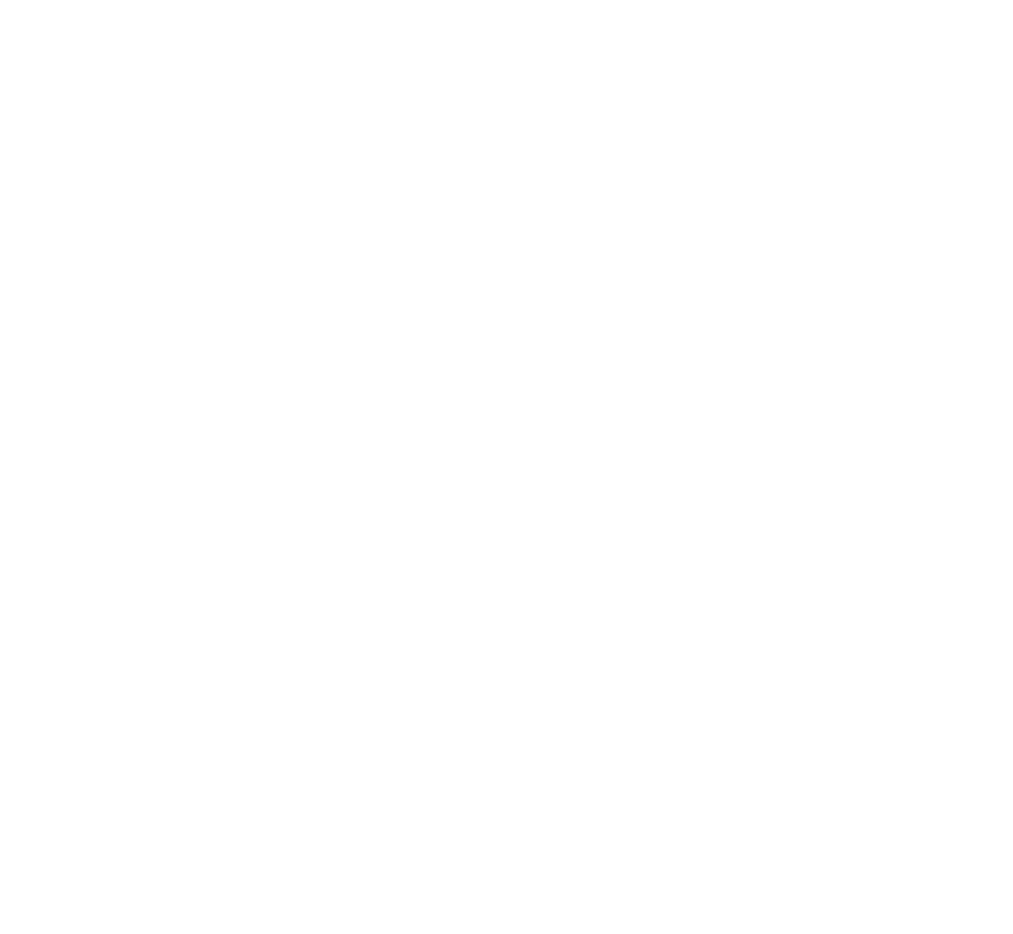
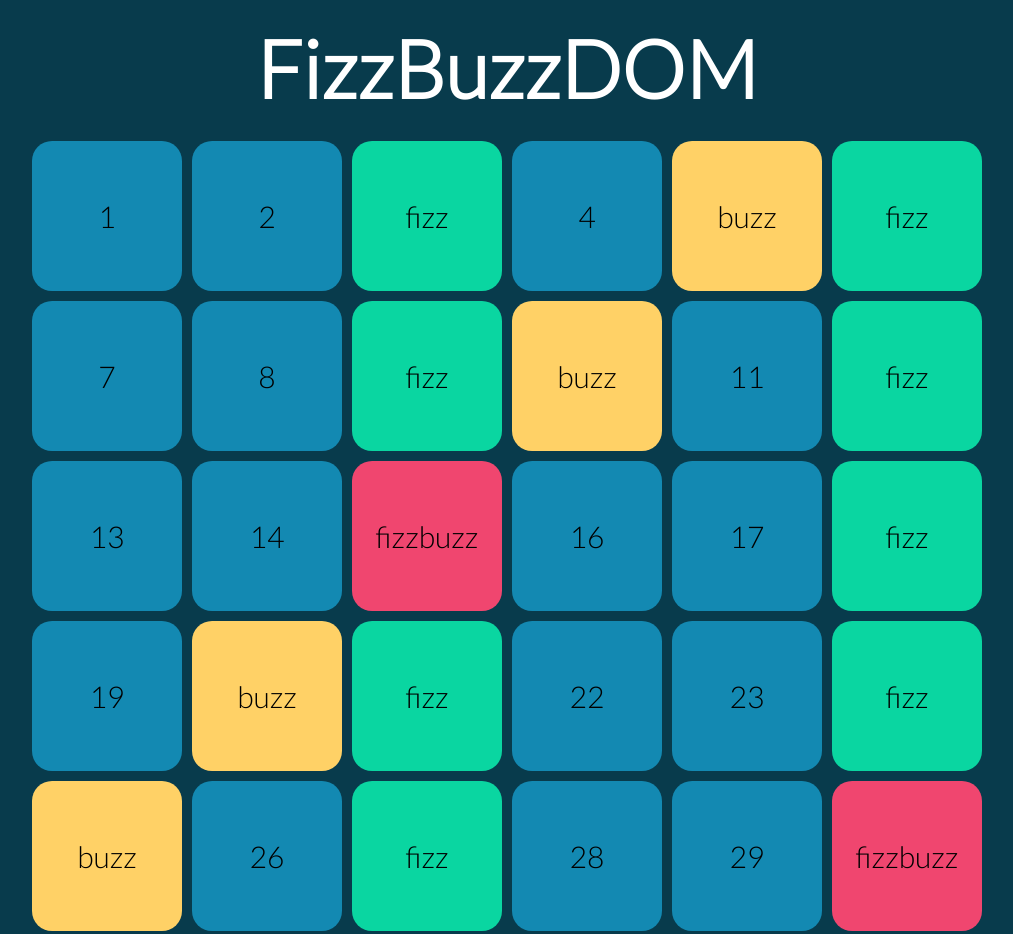
Before and after one commit to RobertoVillani98/js-fizzbuzzdom, a plain HTML site: page index.html in a window 1280 px wide. Shown: the top 934 px of the page, without its empty margins (133-1146 px from the left). Before the commit the page ends 800 px from the top, so only its background shows below. Drawn offline with Linux system fonts and the light colour scheme.

Commit message:
html css e js

```diff
--- a/css/style.css
+++ b/css/style.css
@@ -0,0 +1,52 @@
+* {
+ padding: 0;
+ margin: 0;
+ box-sizing: border-box;
+}
+
+body {
+ background-color: #083b4c;
+ font-family: "Lato", sans-serif;
+}
+.container {
+ width: 80%;
+ margin: 0 auto;
+}
+
+.container h1 {
+ color: white;
+ font-size: 80px;
+ text-align: center;
+ margin: 20px 0;
+ font-weight: bold;
+}
+
+#list {
+ display: flex;
+ flex-wrap: wrap;
+ justify-content: center;
+}
+
+.box {
+ background-color: #1389b2;
+ height: 150px;
+ width: 150px;
+ margin: 5px;
+ display: flex;
+ justify-content: center;
+ align-items: center;
+ font-size: 30px;
+ border-radius: 20px;
+}
+
+.box-fizz {
+ background-color: #0ad6a1;
+}
+
+.box-buzz {
+ background-color: #ffd166;
+}
+
+.box-fizzbuzz {
+ background-color: #f0466f;
+}
--- a/index.html
+++ b/index.html
@@ -7,10 +7,20 @@
     <meta name="viewport" content="width=device-width, initial-scale=1.0">
     <title>FizzBuzzDom</title>
     <link rel="stylesheet" href="css/style.css">
+    <link rel="preconnect" href="https://fonts.googleapis.com">
+    <link rel="preconnect" href="https://fonts.gstatic.com" crossorigin>
+    <link href="https://fonts.googleapis.com/css2?family=Lato:ital,wght@0,300;1,700&display=swap" rel="stylesheet">
 </head>
 
 <body>
+    <div class="container">
+        <h1>
+            FizzBuzzDOM
+        </h1>
+        <ul id="list">
 
+        </ul>
+    </div>
 
 
     <script src="js/script.js"></script>
--- a/js/script.js
+++ b/js/script.js
@@ -0,0 +1,19 @@
+const box = document.getElementById("list");
+let x = 0;
+
+for (let i = 1; i <= 100; i++) {
+ if (i % 15 == 0) {
+  x = "fizzbuzz";
+ } else if (i % 3 == 0) {
+  x = "fizz";
+ } else if (i % 5 == 0) {
+  x = "buzz";
+ } else {
+  x = i;
+ }
+ if (isNaN(x)) {
+  box.innerHTML += `<li class="box box-${x}">${x}</li>`;
+ } else {
+  box.innerHTML += `<li class="box">${x}</li>`;
+ }
+}
```
